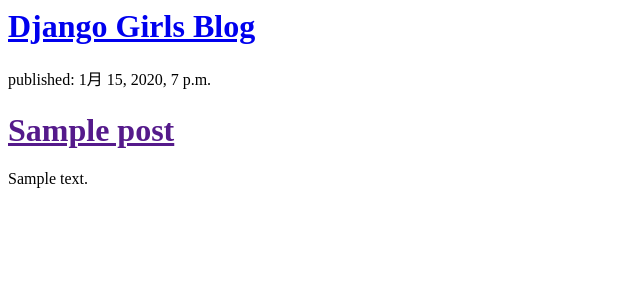
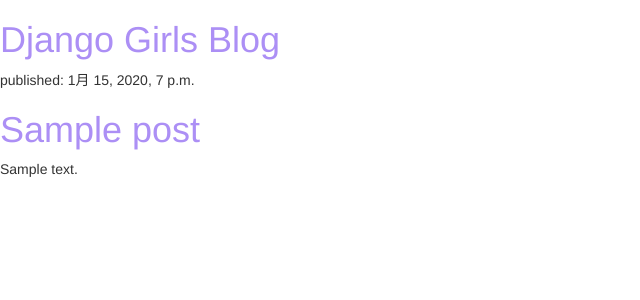
Before and after one commit to ryumago/my-first-blog, a Django app: template blog/templates/blog/post_list.html in a window 1280 px wide. Shown: the top 300 px of the page, without its empty margins (0-640 px from the left). Run offline with Django 3.2, Linux system fonts and the light colour scheme; the template is opened without the code that fills it: values that come from a table or form of the project are taken from there, others are empty; tables that the repository leaves empty hold one stand-in row (values such as "Sample post"); some libraries are stand-ins or nearby versions.

Commit message:
テーブルのカラム名を正しくしました。

```diff
--- a/blog/models.py
+++ b/blog/models.py
@@ -3,10 +3,10 @@
 
 # Create your models here.
 class Post(models.Model):
-    auther = models.ForeignKey('auth.User', on_delete=models.CASCADE)
+    author = models.ForeignKey('auth.User', on_delete=models.CASCADE)
     title = models.CharField(max_length=200)
     text = models.TextField()
-    create_date = models.DateTimeField(default=timezone.now)
+    created_date = models.DateTimeField(default=timezone.now)
     published_date = models.DateTimeField(blank=True, null=True)
 
     def publish(self):
--- /dev/null
+++ b/blog/static/css/blog.css
@@ -0,0 +1,3 @@
+h1 a {
+    color: #AC8FF5;
+}
--- a/blog/templates/blog/post_list.html
+++ b/blog/templates/blog/post_list.html
@@ -1,6 +1,10 @@
+{% load static %}
 <html>
     <head>
         <title>Django Girls blog</title>
+        <link rel="stylesheet" href="//maxcdn.bootstrapcdn.com/bootstrap/3.2.0/css/bootstrap.min.css">
+        <link rel="stylesheet" href="//maxcdn.bootstrapcdn.com/bootstrap/3.2.0/css/bootstrap-theme.min.css">
+        <link rel="stylesheet" href="{% static 'css/blog.css' %}">
     </head>
     <body>
         <div>
```
Also changed, not shown: blog/migrations/0002_auto_20190317_0758.py (added).
